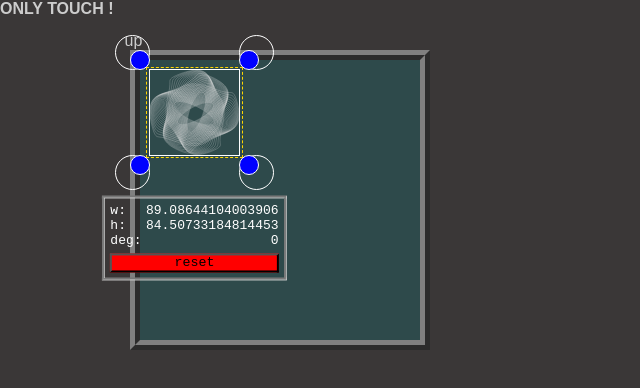
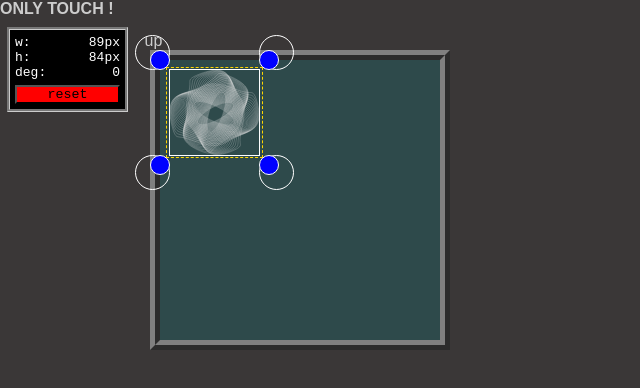
Before and after one commit to westerovs/castom_dynamic-size_rotate_svg, a website: page index.html in a window 1280 px wide. Shown: the whole page, without its empty margins (0-640 px from the left). Drawn offline with Linux system fonts and the light colour scheme.

Commit message:
first refactoring

```diff
--- a/src/css/style.css
+++ b/src/css/style.css
@@ -23,7 +23,7 @@ body {
     border: 10px ridge gray;
     background-color: rgb(46, 74, 75);
     position: absolute;
-    left: 130px;
+    left: 150px;
     top: 50px;
 }
 
@@ -121,15 +121,14 @@ body {
 /* ****************** out ****************** */
 .panel {
     outline: 3px groove #ccc;
-    position: absolute;
-    top: 100%;
-    left: 50%;
-    transform: translate(-50%, 55%);
+    position: fixed;
+    top: 30px;
+    left: 10px;
     padding: 5px;
     display: flex;
     flex-direction: column;
-    min-width: 80px;
-    /* background-color: black; */
+    min-width: 115px;
+     background-color: black;
     color: white;
     z-index: 999;
 }
--- a/src/js/index.js
+++ b/src/js/index.js
@@ -16,31 +16,22 @@ class Capture {
 
         // ===== capture
         this.capture = document.querySelector('.capture')
-        this.captureBtnSize = document.querySelectorAll('.capture__size')
-        this.captureBtnRotate = document.querySelectorAll('.capture__rotate')
+        this.btnsSize = this.capture.querySelectorAll('.capture__size')
+        this.btnsRotate = this.capture.querySelectorAll('.capture__rotate')
 
         // ===== reset
-        this.reset = document.querySelector('.panel__out--reset')
-        this.reset.addEventListener('touchstart', this.resetAll)
+        this.reset = this.capture.querySelector('.panel__out--reset')
         this.resetElementWidth = this.elementWidth
         this.resetElementHeight = this.elementHeight
         this.resetElementRotate = this.startRotate
-        this.resetcaptureWidth = this.resetElementWidth
-        this.resetcaptureHeight = this.resetElementHeight
-        this.resetcaptureRotate = this.resetElementRotate
-
-        // ===== размеры рамки при выборе элемента
-        this.capture.style.top = `${ this.elementTop }px`
-        this.capture.style.left = `${ this.elementLeft }px`
-        this.capture.style.width = `${ this.resetElementWidth }px`
-        this.capture.style.height = `${ this.resetElementHeight }px`
 
         // ===== row out
-        this.outWidth = document.querySelector('.panel__output-width')
-        this.outHeight = document.querySelector('.panel__output-height')
-        this.outRotate = document.querySelector('.panel__output-rotate')
-        this.outWidth.innerHTML = this.elementWidth
-        this.outHeight.innerHTML = this.elementHeight
+        this.panel     = this.capture.querySelector('.panel')
+        this.outWidth  = this.panel.querySelector('.panel__output-width')
+        this.outHeight = this.panel.querySelector('.panel__output-height')
+        this.outRotate = this.panel.querySelector('.panel__output-rotate')
+        this.outWidth.innerHTML = `${ Math.trunc(this.elementWidth) }px`
+        this.outHeight.innerHTML = `${ Math.trunc(this.elementHeight) }px`
         this.outRotate.innerHTML = this.startRotate
 
         // ===== for atan function
@@ -65,25 +56,19 @@ class Capture {
         this.progressW = 0
         this.progressH = 0
 
-        // change size
-        this.captureBtnSize.forEach(item => {
-            item.addEventListener('touchstart', this.touchStartSize)
-            item.addEventListener('touchmove', this.touchMoveSize)
-            item.addEventListener('touchend', this.touchEndSize)
-        })
-
-        // change rotate
-        this.captureBtnRotate.forEach(item => {
-            item.addEventListener('touchstart', this.touchStartRotate)
-            item.addEventListener('touchmove', this.touchMoveRotate)
-            item.addEventListener('touchend', this.touchEndRotate)
-        })
-
         this.scale = {
             x: 1,
             y: 1,
         }
     } // end constructor
+
+    changeBorderCapture = () => {
+        // ===== размеры рамки при выборе элемента
+        this.capture.style.top    = `${ this.elementTop }px`
+        this.capture.style.left   = `${ this.elementLeft }px`
+        this.capture.style.width  = `${ this.resetElementWidth }px`
+        this.capture.style.height = `${ this.resetElementHeight }px`
+    }
 
     // =======================================================
     //                          SIZE
@@ -152,8 +137,8 @@ class Capture {
         this.capture.style.transform = `rotate(${ this.val }deg)`
 
         // out
-        this.outWidth.innerHTML = this.elementCurrentWidth
-        this.outHeight.innerHTML = this.elementCurrentHeight
+        this.outWidth.innerHTML  = `${ Math.trunc(this.elementCurrentWidth) }px`
+        this.outHeight.innerHTML = `${ Math.trunc(this.elementCurrentHeight) }px`
         event.target.style.backgroundColor = 'red'
     }
 
@@ -230,13 +215,13 @@ class Capture {
             translateX(${ this.transOriginX - ((this.elementWidth + this.elementTranslateOffsetX * 2) / 2) }px)
             translateY(${ this.transOriginY - ((this.elementHeight + this.elementTranslateOffsetY * 2) / 2) }px)
             `
-        // translateX(${-this.transOriginX}px)
+
 
         this.capture.style.transform = `rotate(${ this.val }deg)`
 
         // progress
         this.progressDeg = this.val
-        this.outRotate.innerHTML = this.val
+        this.outRotate.innerHTML = `${ Math.trunc(this.val) }deg`
     }
 
     touchEndRotate = (event) => {
@@ -246,27 +231,27 @@ class Capture {
     // **********************************************************************************
     resetAll = () => {
         console.log(`reset`)
-        // this.element.style.transform = `
-        //     rotate(${0}deg)
-        //     scaleX(${1})
-        //     scaleY(${1})`;
-        // this.elementCurrentWidth = this.elementWidth;
-        // this.elementCurrentHeight = this.elementHeight;
+        this.element.style.transform = `
+            rotate(${0}deg)
+            scaleX(${1})
+            scaleY(${1})`;
+        this.elementCurrentWidth = this.elementWidth;
+        this.elementCurrentHeight = this.elementHeight;
 
-        // this.capture.style.transform = `rotate(${0}deg)`;
-        // this.capture.style.width = `${this.resetElementWidth}px`;
-        // this.capture.style.height = `${this.resetElementHeight}px`;
+        this.capture.style.transform = `rotate(${0}deg)`;
+        this.capture.style.width = `${this.resetElementWidth}px`;
+        this.capture.style.height = `${this.resetElementHeight}px`;
     }
 
     remove = () => {
         // this.resetAll();
-        this.captureBtnSize.forEach(item => {
+        this.btnsSize.forEach(item => {
             item.removeEventListener('touchstart', this.touchStart)
             item.removeEventListener('touchmove', this.touchMove)
             item.removeEventListener('touchend', this.touchEnd)
         })
 
-        this.captureBtnRotate.forEach(item => {
+        this.btnsRotate.forEach(item => {
             item.removeEventListener('touchstart', this.touchStartRotate)
             item.removeEventListener('touchmove', this.touchMoveRotate)
             item.removeEventListener('touchend', this.touchEndRotate)
@@ -282,9 +267,27 @@ class Capture {
     }
 
     init = () => {
+        document.body.append(this.panel)
 
+        this.changeBorderCapture()
+
+        this.reset.addEventListener('touchstart', this.resetAll)
+
+        // change size
+        this.btnsSize.forEach(item => {
+            item.addEventListener('touchstart', this.touchStartSize)
+            item.addEventListener('touchmove', this.touchMoveSize)
+            item.addEventListener('touchend', this.touchEndSize)
+        })
+
+        // change rotate
+        this.btnsRotate.forEach(item => {
+            item.addEventListener('touchstart', this.touchStartRotate)
+            item.addEventListener('touchmove', this.touchMoveRotate)
+            item.addEventListener('touchend', this.touchEndRotate)
+        })
     }
-} // end capture
+}
 
 // =================================================
 const group = document.querySelector('.group')
@@ -292,3 +295,4 @@ console.log(group.getBBox())
 
 // eslint-disable-next-line no-unused-vars
 const capture = new Capture(group)
+capture.init()
```
Also changed, not shown: index.html (+0 -1 lines).
